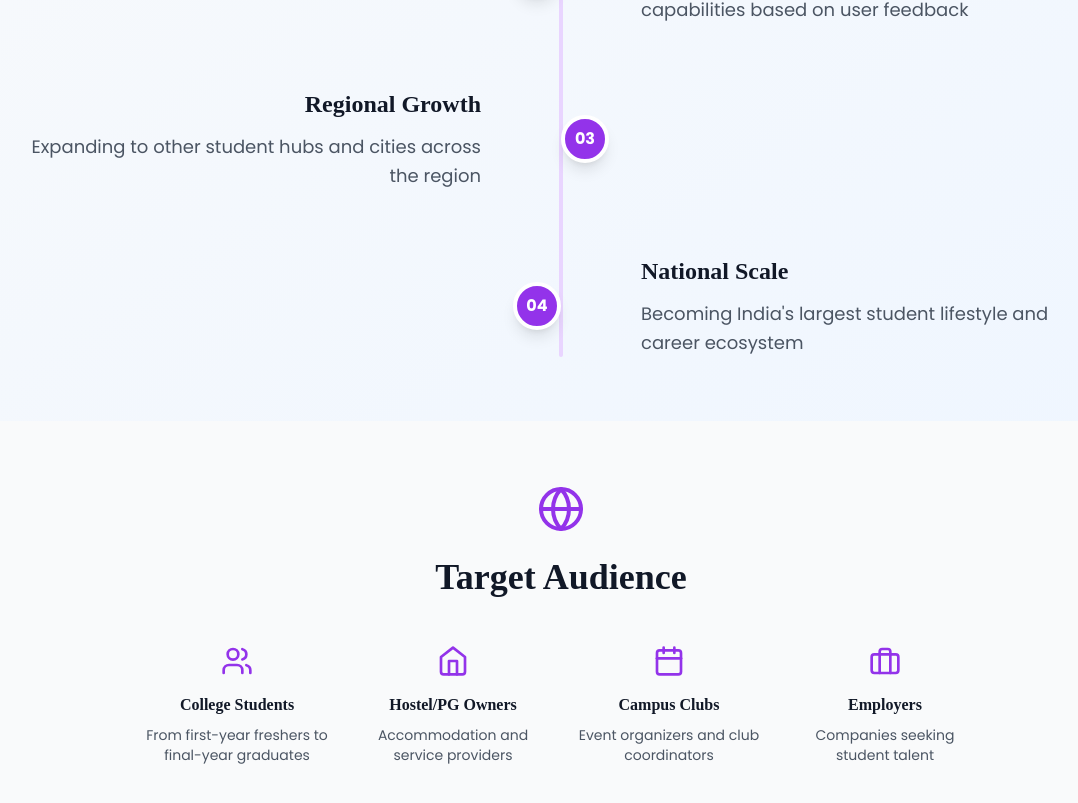
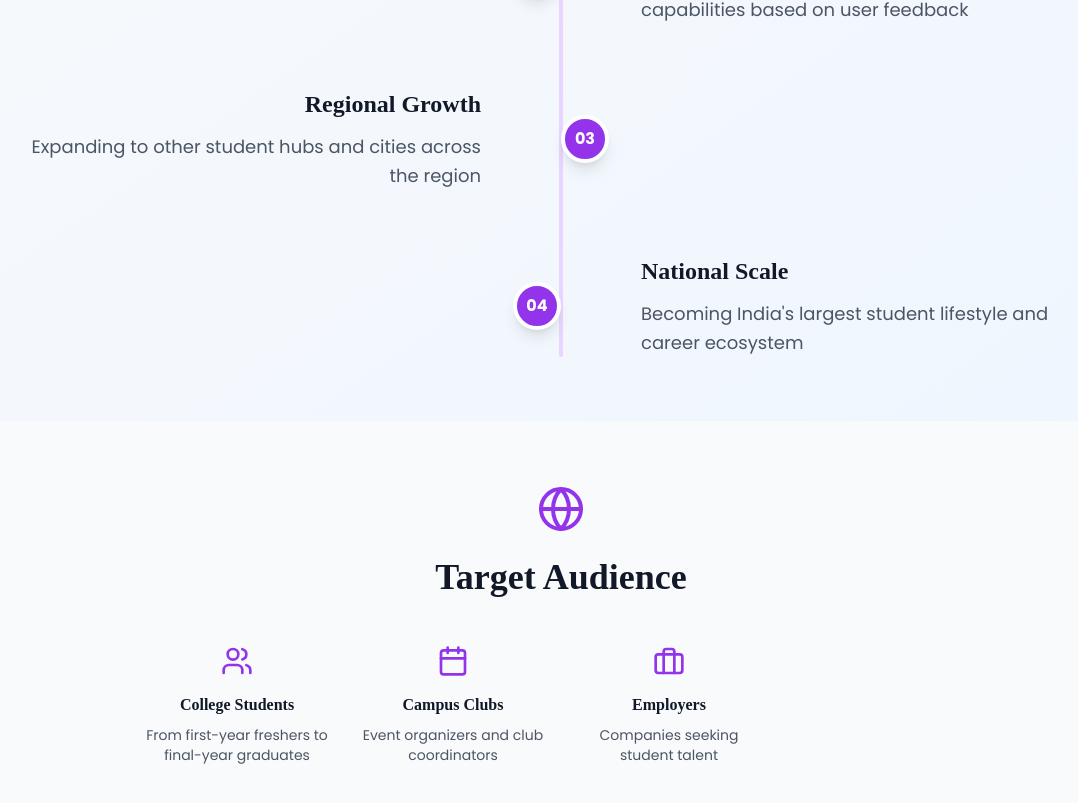
Before and after one commit to dattu145/Peerflex, a React (Vite) app: page /about in a window 1280 px wide. Shown: the part 2572-3375 px from the top of the page, without its empty margins (79-1157 px from the left). Built offline with nearby package versions, Linux system fonts and the light colour scheme; no server answers; a web font is replaced by a local one.

Commit message:
Modified AboutPage.tsx

```diff
--- a/src/pages/AboutPage.tsx
+++ b/src/pages/AboutPage.tsx
@@ -443,13 +443,6 @@ const AboutPage: React.FC = () => {
                                     </p>
                                 </div>
                                 <div className="text-center">
-                                    <Home className="h-8 w-8 text-purple-600 mx-auto mb-4" />
-                                    <h4 className="font-semibold text-gray-900 dark:text-white mb-2">Hostel/PG Owners</h4>
-                                    <p className="text-gray-600 dark:text-gray-300 text-sm">
-                                        Accommodation and service providers
-                                    </p>
-                                </div>
-                                <div className="text-center">
                                     <Calendar className="h-8 w-8 text-purple-600 mx-auto mb-4" />
                                     <h4 className="font-semibold text-gray-900 dark:text-white mb-2">Campus Clubs</h4>
                                     <p className="text-gray-600 dark:text-gray-300 text-sm">
```
